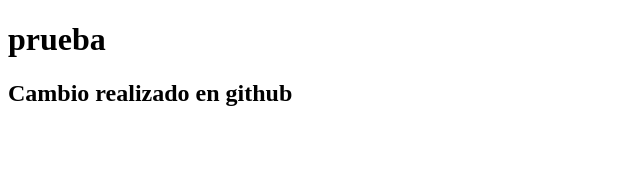
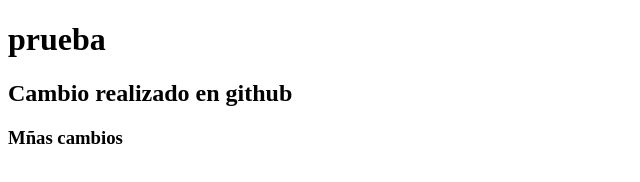
Before and after one commit to Manoliyomuro/prueba, a plain HTML site: page index.html in a window 1280 px wide. Shown: the whole page, without its empty margins (0-640 px from the left). Drawn offline with Linux system fonts and the light colour scheme.

Commit message:
Update index.html

```diff
--- a/index.html
+++ b/index.html
@@ -8,5 +8,6 @@
 <body>
     <h1>prueba</h1>
     <h2>Cambio realizado en github</h2>
+    <h3>Mñas cambios</h3>
 </body>
 </html>
```
